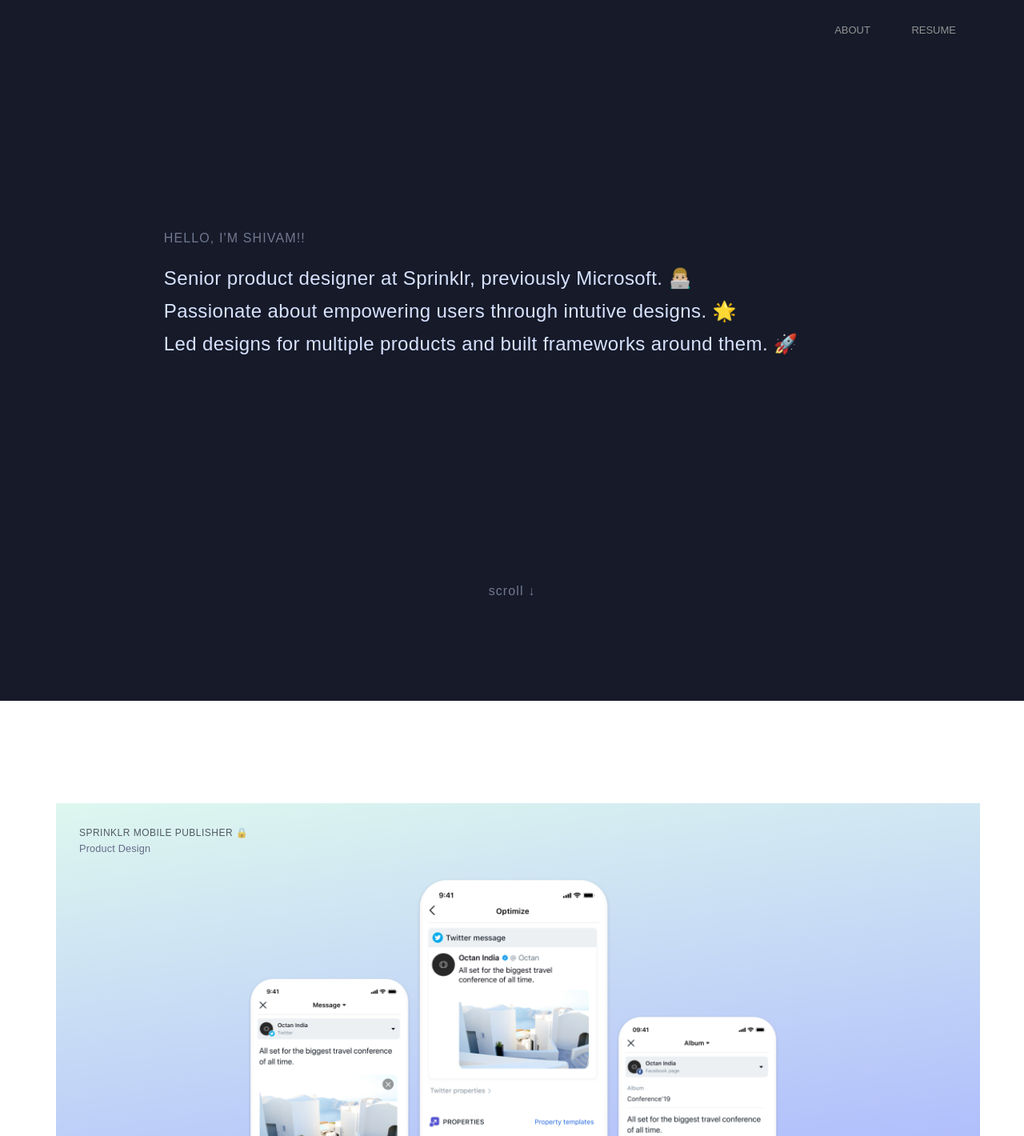
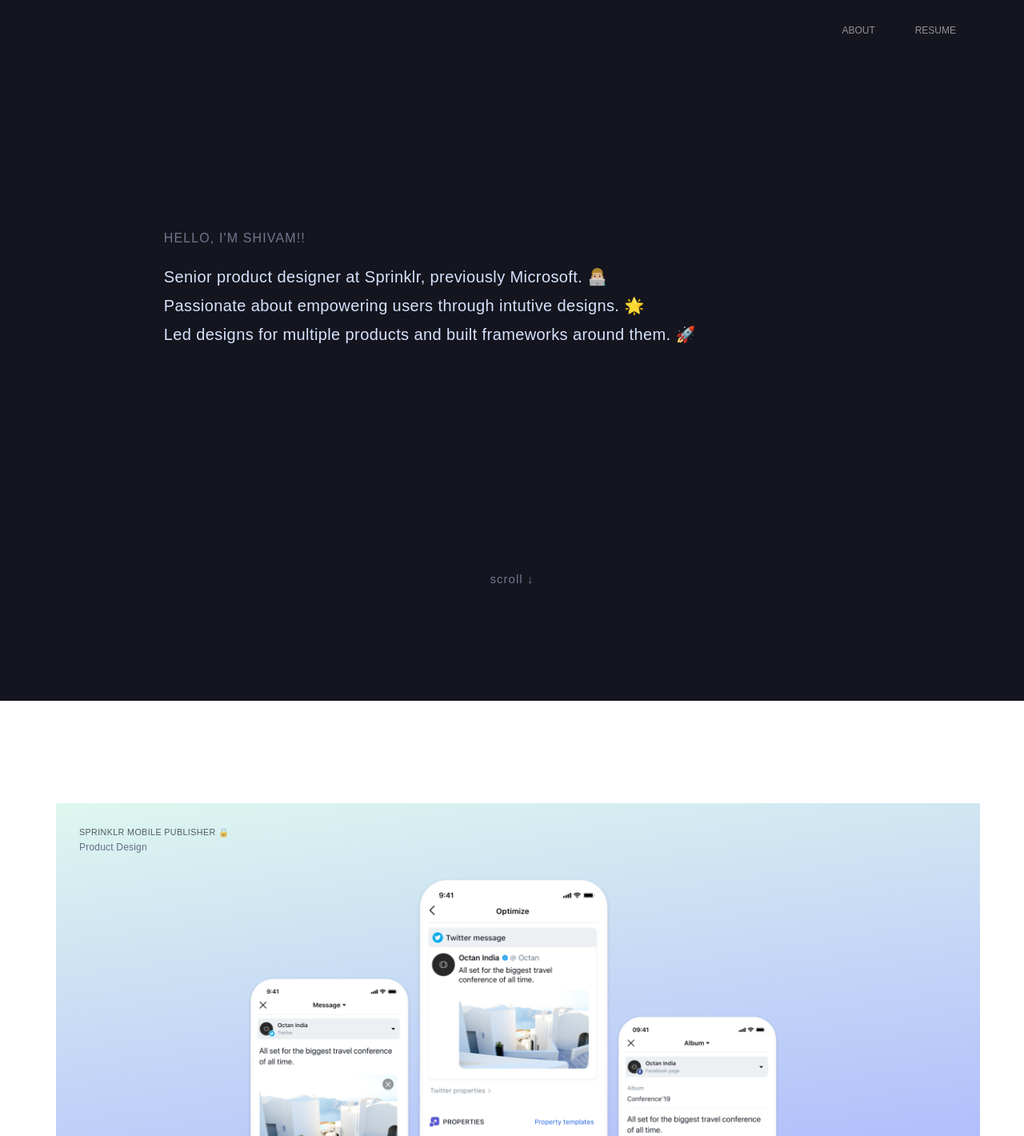
Before and after one commit to Shivamsunderam/design-2021, a plain HTML site: page index.html in a window 1280 px wide. Shown: the top 1420 px of the page at 80% size. Drawn offline with nearby package versions, Linux system fonts and the light colour scheme.

Commit message:
Add files via upload

```diff
--- a/css/style.css
+++ b/css/style.css
@@ -9,7 +9,7 @@
 
 
 .navbar{
-	background-color:#161A29;
+	background-color:#14151E;
 	border:none;
 	border-radius: 0;
 	padding-top:1%;
@@ -18,7 +18,7 @@
 	padding-right: 3%;
 	font-family: 'Source+Sans+Pro', sans-serif;
 	font-weight: 400;
-	font-size: 13px;
+	font-size: 12px;
 	letter-spacing: 0.0em;
 	margin-right: 150px;
 	margin-left: 150px;
@@ -33,7 +33,7 @@
 #header{
 	font-family: 'Source+Sans+Pro', sans-serif;
 	font-weight: 700;
-	background-color: #161A29;
+	background-color: #14151E;
 }
 
 .heading{
@@ -58,12 +58,12 @@
 	padding-top: 0.1%;
 	margin-left: 16%;
 	margin-right: 20%;
-	font-size: 18pt;
+	font-size: 15pt;
 	line-height: 2em;
 	font-family: 'Source+Sans+Pro', sans-serif;
 	letter-spacing: 0.4px;
-	font-weight: 500;
-	line-height: 170%;
+	font-weight: 300;
+	line-height: 180%;
 	color: #D8E3FF;
 }
 
@@ -72,7 +72,7 @@
 
 .heading h4{
 	margin-top: 6%;
-	font-size: 16px;
+	font-size: 15px;
     line-height: 1.2em;
     color: #71798F;
     font-weight: 400;
@@ -134,7 +134,7 @@
     top: 5%;
     left: 44px;
 	font-family: 'Source+Sans+Pro', sans-serif;
-	font-size: 9pt;
+	font-size: 8pt;
 	color: #171A28;
 	letter-spacing: 0.04em;
     text-transform: uppercase;
@@ -147,10 +147,10 @@
 
 .box_text h5{
 	position: absolute;
-    top: 9.6%;
+    top: 9%;
     left: 44px;
 	font-family: 'Source+Sans+Pro', sans-serif;
-	font-size: 9.5pt;
+	font-size: 9pt;
 	letter-spacing: 0.2px;
 	font-weight: 300;
 	color: #656B87;
@@ -218,11 +218,11 @@
 }
 p.aboutMe{
 	font-family: 'Roboto', sans-serif;
-	font-size: 11.6pt;
+	font-size: 11pt;
 	font-weight: 400;
 	text-align: left;
-	letter-spacing: 0.2px;
-	line-height: 165%;
+	letter-spacing: 0.25px;
+	line-height: 175%;
 	color: #1D274E;
 	opacity: 80%;
 
@@ -255,12 +255,13 @@
 /* Footer */
 
 h4.footer2{
-	padding-top: 10%;
+	padding-top: 15%;
 font-family:'Source+Sans+Pro', sans-serif;
 line-height: 150%;
 	font-weight: 400;
 	color: #1D274E;
 	opacity: 80%;
+	letter-spacing: 0.2px;
 	font-size: 14px;
 
 }
```
